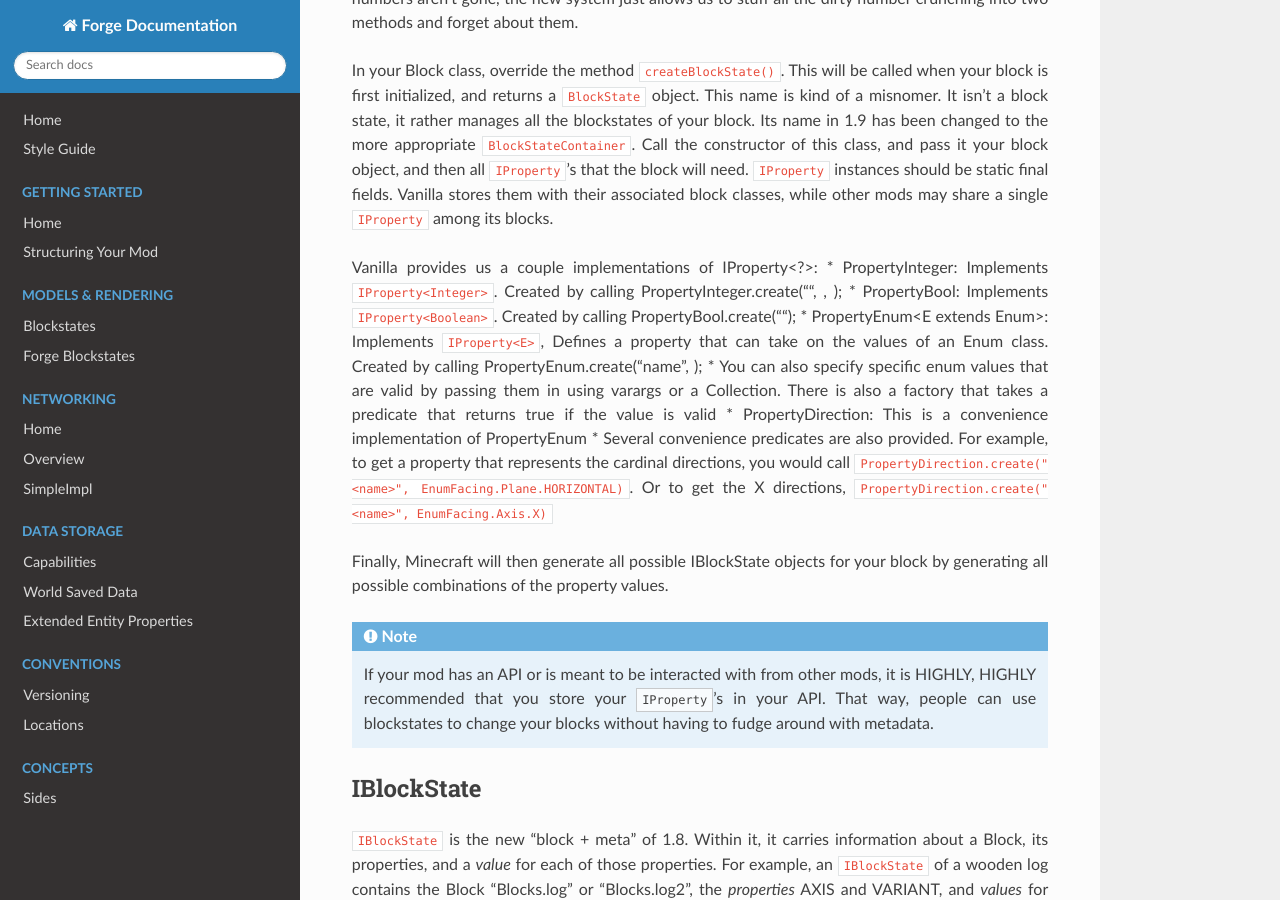
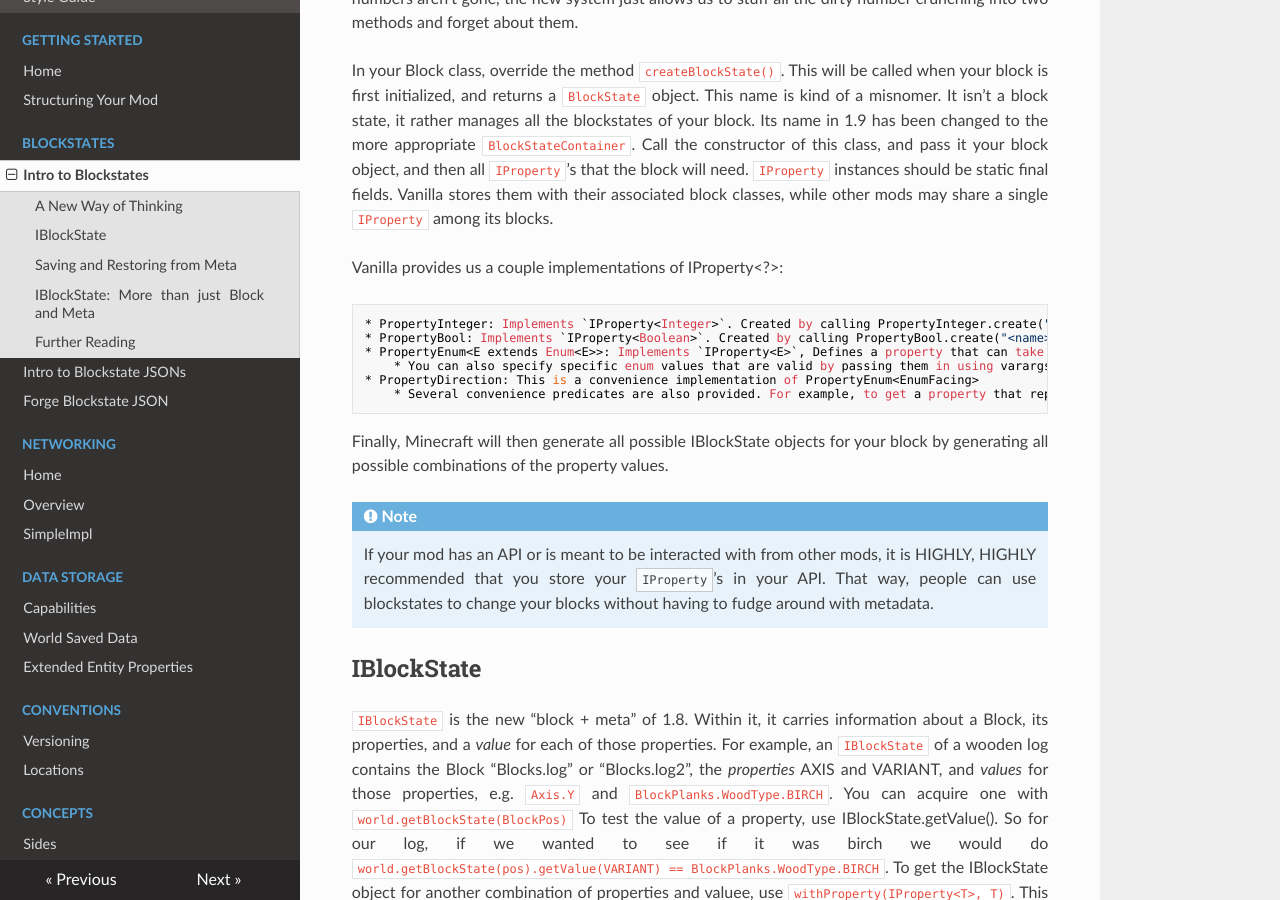
Before and after one commit to MinecraftForge/Documentation, an MkDocs documentation site: the page built from docs/blockstates/states.md, in a window 1280 px wide and 900 px high, scrolled down 706 px. Built offline with MkDocs 1.6.1, drawn with Linux system fonts in a browser that asks for light colours; nearby versions of some CDN libraries; old or Windows-style settings are respelled for this version of MkDocs; some of the changed text lies outside the part shown.

Commit message:
Fix states PR

```diff
--- a/docs/blockstates/states.md
+++ b/docs/blockstates/states.md
@@ -29,6 +29,7 @@ Note that the meta numbers aren't gone, the new system just allows us to stuff a
 In your Block class, override the method `createBlockState()`. This will be called when your block is first initialized, and returns a `BlockState` object. This name is kind of a misnomer. It isn't a block state, it rather manages all the blockstates of your block. Its name in 1.9 has been changed to the more appropriate `BlockStateContainer`. Call the constructor of this class, and pass it your block object, and then all `IProperty`'s that the block will need. `IProperty` instances should be static final fields. Vanilla stores them with their associated block classes, while other mods may share a single `IProperty` among its blocks.
 
 Vanilla provides us a couple implementations of IProperty<?>:
+
     * PropertyInteger: Implements `IProperty<Integer>`. Created by calling PropertyInteger.create("<name>", <min>, <max>);
     * PropertyBool: Implements `IProperty<Boolean>`. Created by calling PropertyBool.create("<name>");
     * PropertyEnum<E extends Enum<E>>: Implements `IProperty<E>`, Defines a property that can take on the values of an Enum class. Created by calling PropertyEnum.create("name", <enumclass>);
--- a/mkdocs.yml
+++ b/mkdocs.yml
@@ -5,9 +5,10 @@ pages:
   - Getting Started:
     - Home: 'gettingstarted/index.md'
     - Structuring Your Mod: 'gettingstarted/structuring.md'
-  - Models & Rendering:
-    - Blockstates: 'blockstates/introduction.md'
-    - Forge Blockstates: 'blockstates/forgeBlockstates.md'
+  - Blockstates:
+    - Intro to Blockstates: 'blockstates/states.md'
+    - Intro to Blockstate JSONs: 'blockstates/introduction.md'
+    - Forge Blockstate JSON: 'blockstates/forgeBlockstates.md'
   - Networking:
     - Home: 'networking/index.md'
     - Overview: 'networking/overview.md'
```
